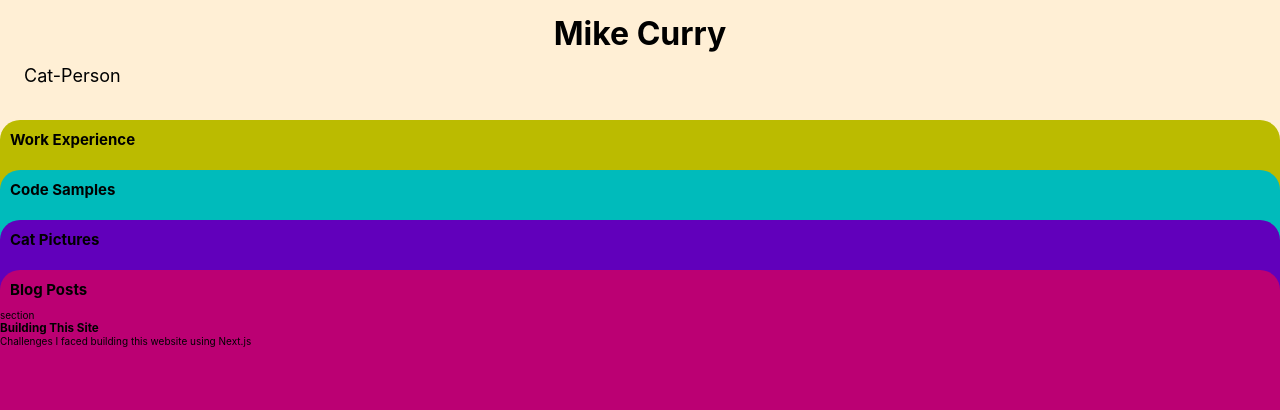
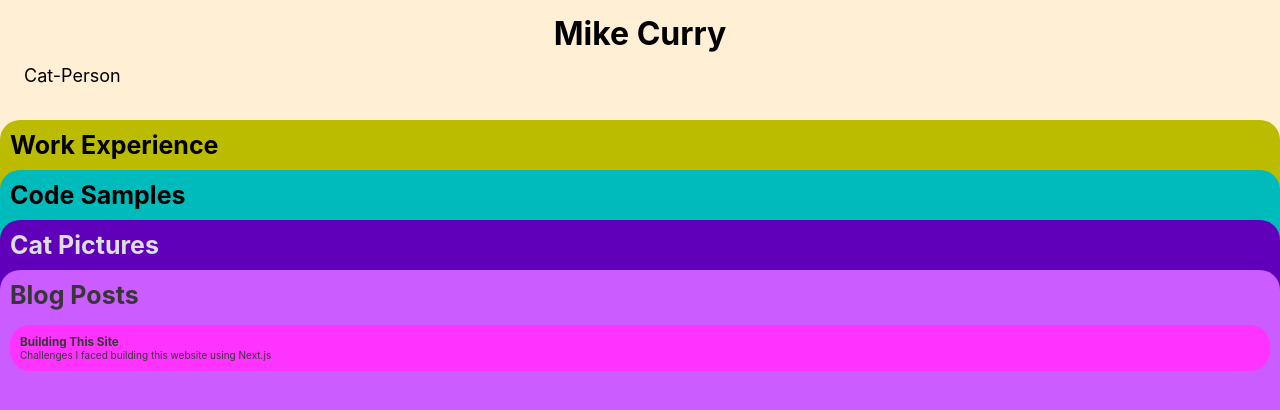
Before and after one commit to mikedubcurry/newest-site, a Next.js app: page / in a window 1280 px wide. Both pictures are taken after a click on the element "Blog Posts". Shown: the top 410 px of the page. Built offline with nearby package versions, Linux system fonts and the light colour scheme.

Commit message:
more accessible colors

```diff
--- /dev/null
+++ b/components/BlogCard.js
@@ -0,0 +1,16 @@
+import Link from 'next/link';
+
+import styles from '../styles/Blog.module.css'
+
+export default function BlogCard({post, key}) {
+	return (
+		<li className={styles["blog-card"]} key={key}>
+			<Link href={`/blog/${post.slug}`}>
+				<a>
+					<h3>{post.title}</h3>
+					<p>{post.summary}</p>
+				</a>
+			</Link>
+		</li>
+	);
+}
--- a/components/Sections.js
+++ b/components/Sections.js
@@ -1,9 +1,8 @@
 import { useEffect, useState } from 'react';
 import { useSpring, animated } from 'react-spring';
-import Link from 'next/link';
 
+import BlogCard from './BlogCard';
 import { useHasMounted, usePrefersReducedMotion } from '../hooks';
-
 import styles from '../styles/Sections.module.css';
 
 export function Sections({ data }) {
@@ -95,19 +94,8 @@ export function Sections({ data }) {
 				>
 					Blog Posts
 				</h2>
-				<div>section</div>
 				<ul>
-					{posts &&
-						posts.map((post, i) => (
-							<li key={i}>
-								<Link href={`/blog/${post.slug}`}>
-									<a>
-										<h3>{post.title}</h3>
-										<p>{post.summary}</p>
-									</a>
-								</Link>
-							</li>
-						))}
+					{posts && posts.map((post, i) => <BlogCard post={post} key={i} />)}
 				</ul>
 			</Section>
 		</>
--- /dev/null
+++ b/styles/Blog.module.css
@@ -0,0 +1,7 @@
+.blog-card {
+  list-style: none;
+  padding: 1rem;
+  margin: .5rem 1rem;
+  background-color: #ff33ff;
+  border-radius: 2rem;
+}
--- a/styles/Sections.module.css
+++ b/styles/Sections.module.css
@@ -12,7 +12,6 @@
 	padding-bottom: 9000px;
 }
 
-
 .first > h2,
 .second > h2,
 .third > h2,
@@ -21,7 +20,7 @@
 	padding: 1rem;
 	position: relative;
 	z-index: 900;
-
+	font-size: 2.5rem;
 }
 
 .second {
@@ -39,15 +38,18 @@
 	z-index: 30;
 	height: 100%;
 	position: relative;
+	color: #ddd;
 	/*	top: -100px; */
 }
 
 .fourth {
-	background-color: #bb0073;
+	background-color: #cb5cff;
 	border-radius: 20px 20px 0 0;
 	z-index: 40;
 	height: 100%;
 	position: relative;
+	color: #363636;
+
 	/*	top: -150px; */
 }
 
--- a/styles/globals.css
+++ b/styles/globals.css
@@ -18,6 +18,6 @@ html {
 	font-size: 62.5%;
 }
 
-:root {
-	--section-height: 50px;
+section:focus {
+	outline: white 2px solid;
 }
```
Lines whose indentation alone changed are shown as unchanged.
